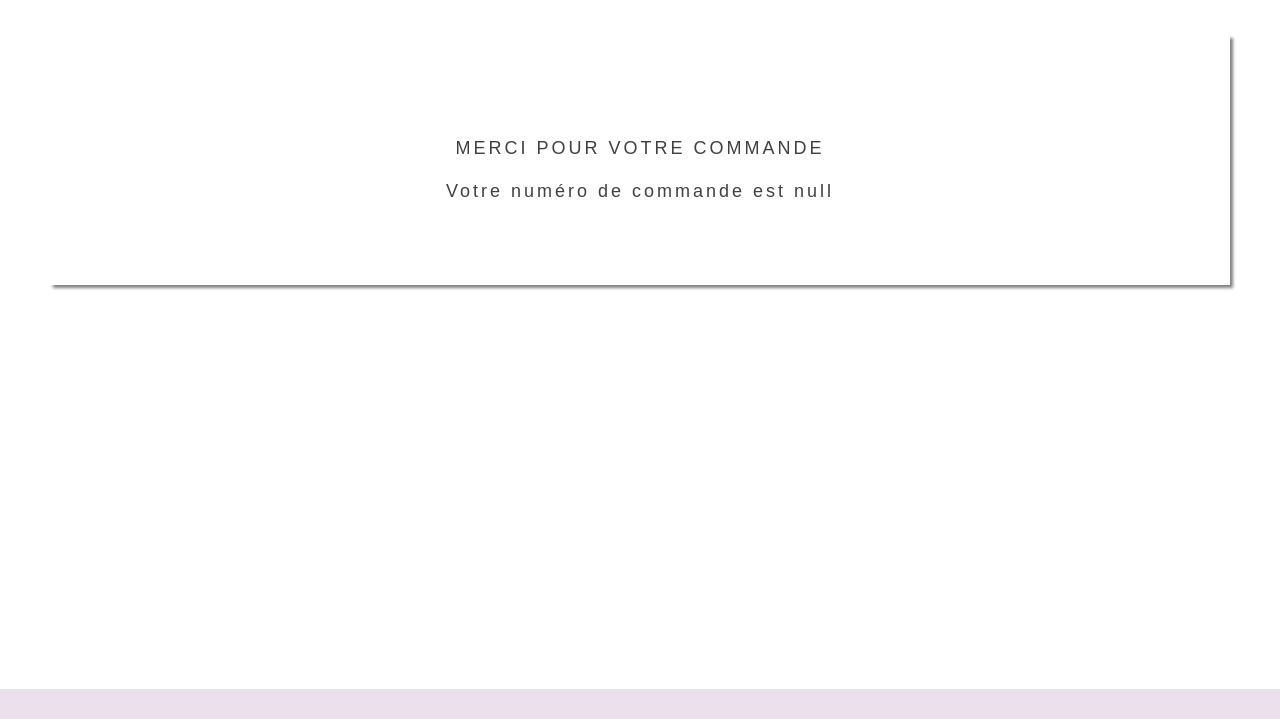
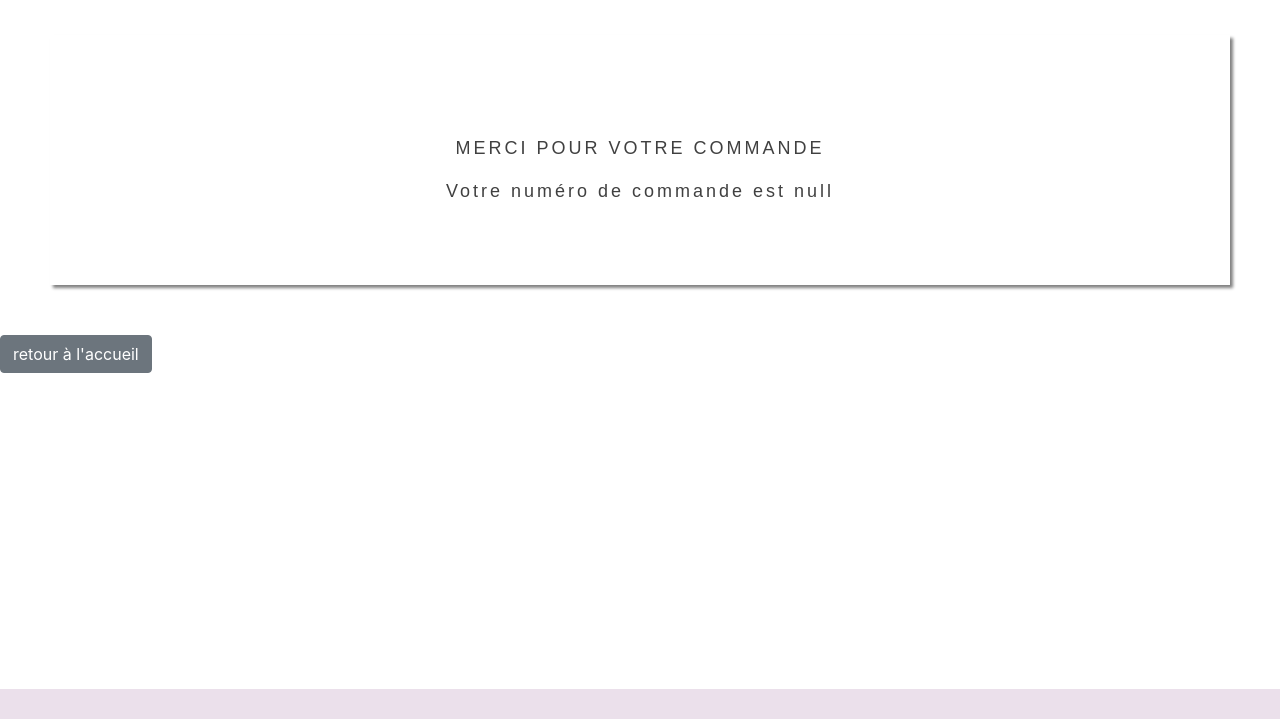
Before and after one commit to ANA1512/P5_site_ecom_orinoco, a plain HTML site: page confirmation_page.html in a window 1280 px wide. Shown: the part 81-800 px from the top of the page. Drawn offline with nearby package versions, Linux system fonts and the light colour scheme.

Commit message:
Add files via upload

```diff
--- a/confirmation_page.html
+++ b/confirmation_page.html
@@ -37,6 +37,7 @@
 <div id="resume"></div>
 <div id="result"></div>
 </div>
+<button type="submit" value="ENVOYER" class="btn btn-secondary" id="button_return">retour à l'accueil </button>
 <footer>
 </footer>
 <script src="./js/confirmation.js"></script>
```
